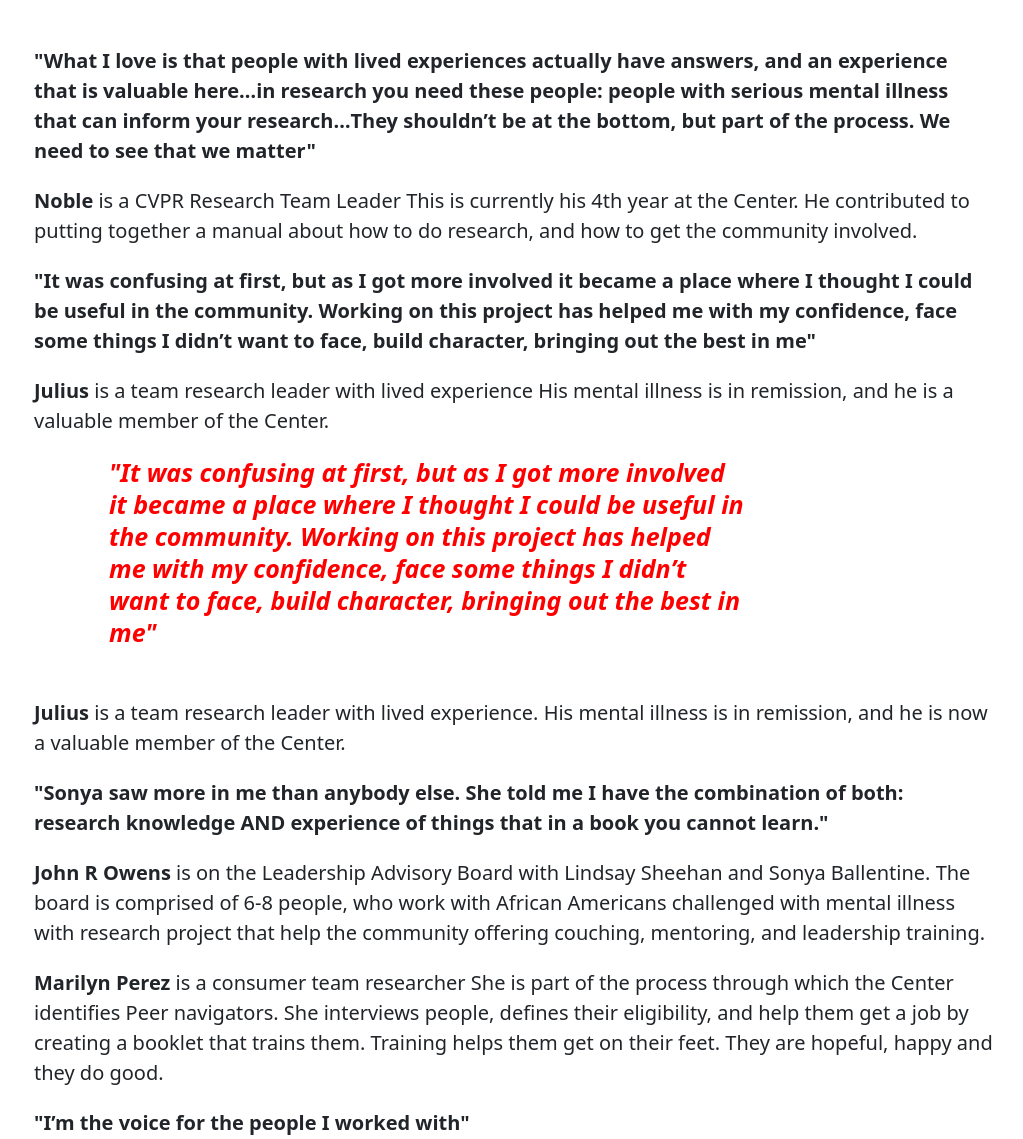
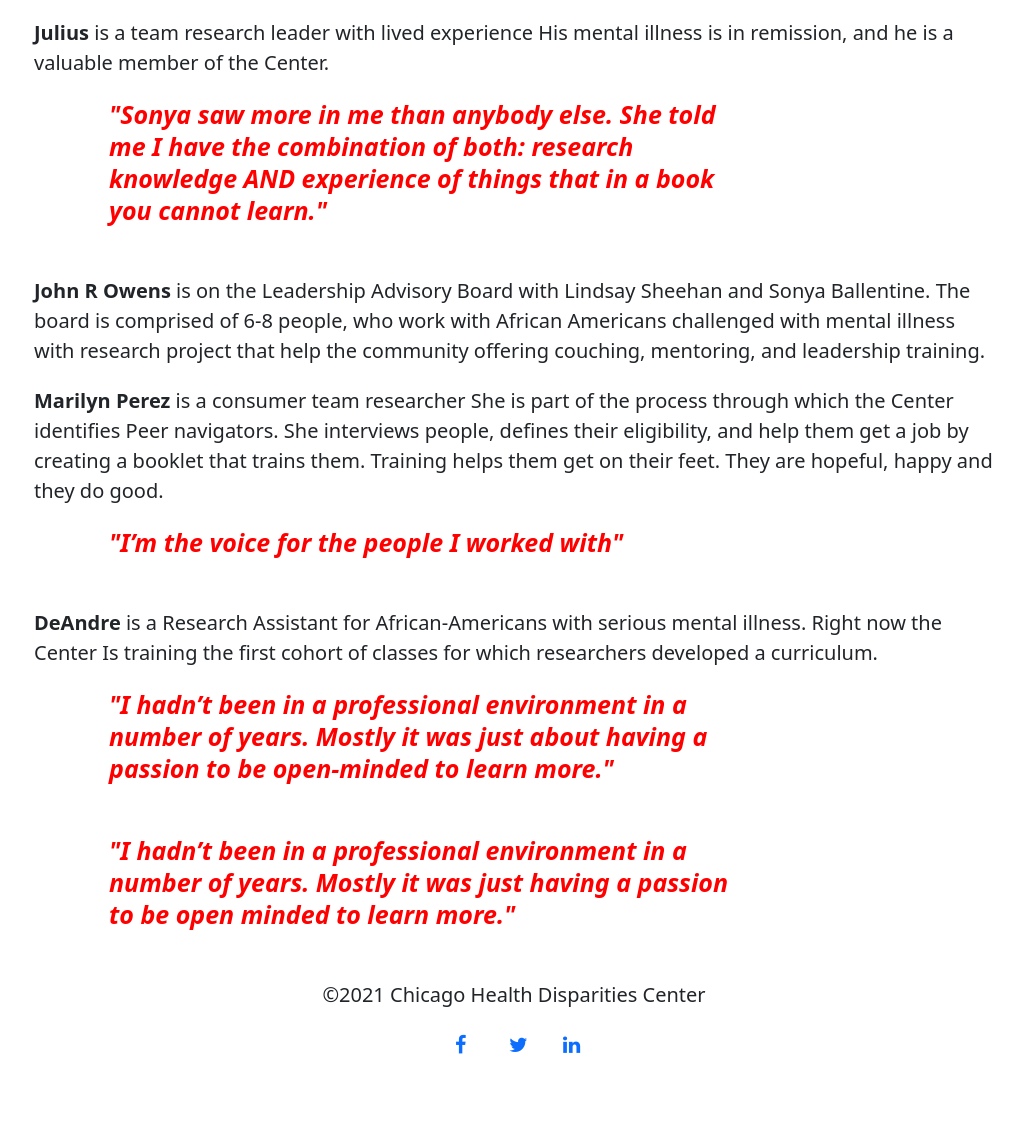
Before and after one commit to magdaboufal/CHDC-website, a plain HTML site: page about.html in a window 1280 px wide. Shown: the part 2345-3484 px from the top of the page, without its empty margins (126-1149 px from the left). After the commit the page ends 3432 px from the top, so only its background shows below. Drawn offline with nearby package versions, Linux system fonts and the light colour scheme.

Commit message:
Fix information on the about page

```diff
--- a/about.html
+++ b/about.html
@@ -175,8 +175,6 @@
 
       <p class="quote"><strong>"I’m here as a scientist AND a peer"</strong></p>
 
-      <p><strong class="quote">"I’m here as a scientist AND a peer"</strong></p>
-
       <p>
         The Center stands thanks to the work of people like
         <strong>Lindsay Sheehan, a Senior research associate at CHDC.</strong>
@@ -193,32 +191,9 @@
         sticking to a timeline.
       </p>
 
-      <p>
-        <strong class="quote"
-          >"The purpose is to connect with other individuals that are being
-          positioned in positions of leadership."</strong
-        >
-      </p>
-
-      <p>
-        The center can count on a
-        <strong>Community based participatory research team</strong>(CVPR)
-      </p>
-
-      <p>
-        <strong>Ashley Skye</strong> became part of this team when she saw flyer
-        for the leadership training one day when she was in therapy. Sonya
-        Ballentine and guided her into a two day training where Ashely learned
-        everything from starting a meeting, how to connect with disengaged
-        people, working on a team, working with people with serious mental
-        illness, avoiding stigmatized language, putting together proposal for
-        grants, working with teams and community partners.
-      </p>
       <p class="quote">
-        <strong
-          >"The purpose is to connect with other individuals that are being
-          positioned in positions of leadership."</strong
-        >
+        <strong>"The purpose is to connect with other individuals that are being
+          positioned in positions of leadership."</strong>
       </p>
 
       <p>
@@ -244,23 +219,13 @@
       </p>
 
       <p>
-        <strong class="quote"
-          >"What I love is that people with lived experiences actually have
-          answers, and an experience that is valuable here…in research you need
-          these people: people with serious mental illness that can inform your
-          research…They shouldn’t be at the bottom, but part of the process. We
-          need to see that we matter"</strong
-        >
-      </p>
-
-      <p>
         <strong>Noble</strong> is a CVPR Research Team Leader This is currently
         his 4th year at the Center. He contributed to putting together a manual
         about how to do research, and how to get the community involved.
       </p>
 
-      <p>
-        <strong class="quote"
+      <p class="quote">
+        <strong
           >"It was confusing at first, but as I got more involved it became a
           place where I thought I could be useful in the community. Working on
           this project has helped me with my confidence, face some things I
@@ -274,24 +239,9 @@
         His mental illness is in remission, and he is a valuable member of the
         Center.
       </p>
+
       <p class="quote">
         <strong
-          >"It was confusing at first, but as I got more involved it became a
-          place where I thought I could be useful in the community. Working on
-          this project has helped me with my confidence, face some things I
-          didn’t want to face, build character, bringing out the best in
-          me"</strong
-        >
-      </p>
-
-      <p>
-        <strong>Julius</strong> is a team research leader with lived experience.
-        His mental illness is in remission, and he is now a valuable member of
-        the Center.
-      </p>
-
-      <p>
-        <strong class="quote"
           >"Sonya saw more in me than anybody else. She told me I have the
           combination of both: research knowledge AND experience of things that
           in a book you cannot learn."</strong
@@ -314,8 +264,8 @@
         feet. They are hopeful, happy and they do good.
       </p>
 
-      <p>
-        <strong class="quote"
+      <p class="quote">
+        <strong
           >"I’m the voice for the people I worked with"</strong
         >
       </p>
@@ -334,8 +284,8 @@
         >
       </p>
 
-      <p>
-        <strong class="quote"
+      <p class="quote">
+        <strong
           >"I hadn’t been in a professional environment in a number of years.
           Mostly it was just having a passion to be open minded to learn
           more."</strong
```
